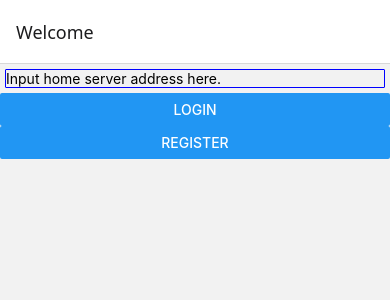
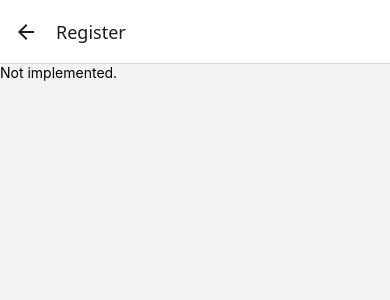
Before and after one commit to MinimalMio/Kiri, a React Native app: screen /RegisterScreen in a window 390 px wide. Shown: the top 300 px of the page. Built offline with nearby package versions, Linux system fonts and the light colour scheme.

Commit message:
fix && feat: refactor name and add RegisterScreen(register feature WIP)

```diff
--- a/src/App.tsx
+++ b/src/App.tsx
@@ -14,11 +14,14 @@ import {
   useNavigation
 } from '@react-navigation/native'
 import { createNativeStackNavigator, NativeStackNavigationProp } from '@react-navigation/native-stack'
-import Login2nd from './pages/Login2nd';
+
+import Login2ndScreen from './pages/Login2nd';
+import RegisterScreen from './pages/Register';
 
 type RootStackParamList = {
-  Login: undefined,
-  Login2nd: undefined,
+  LoginScreen: undefined,
+  Login2ndScreen: undefined,
+  RegisterScreen: undefined,
 }
 
 const LoginScreen = () => {
@@ -27,7 +30,7 @@ const LoginScreen = () => {
   return (
     <View>
       <TextInput placeholder='Input home server address here.' style={styles.input}/>
-      <Button onPress={() => navi.navigate('Login2nd')} title='Login'/>
+      <Button onPress={() => navi.navigate('Login2ndScreen')} title='Login'/>
       <Button title='Register'/>
     </View>
   );
@@ -37,28 +40,33 @@ const Stack = createNativeStackNavigator<RootStackParamList>();
 
 function RootStack () {
   return(
-    <Stack.Navigator initialRouteName='Login'>
+    <Stack.Navigator initialRouteName='LoginScreen'>
       <Stack.Screen
-        name="Login"
+        name="LoginScreen"
         component={LoginScreen}
         options={{
           title: 'Welcome',
-        }} />
+        }}
+      />
       <Stack.Screen
-        name="Login2nd"
-        component={Login2nd}
+        name="Login2ndScreen"
+        component={Login2ndScreen}
         options={{
           title: 'Login',
-        }} />
+        }}
+      />
+      <Stack.Screen
+        name="RegisterScreen"
+        component={RegisterScreen}
+        options={{
+          title: 'Register',
+        }}
+      />
     </Stack.Navigator>
   );
 }
 
 const styles = StyleSheet.create({
-  title: {
-    fontSize: 24,
-    textAlign: 'center',
-  },
   input: {
     margin: 5,
     borderColor: 'blue',
--- a/src/pages/Login2nd.tsx
+++ b/src/pages/Login2nd.tsx
@@ -6,7 +6,7 @@ import {
     StyleSheet,
 } from 'react-native'
 
-const Login2nd = () => {
+const Login2ndScreen = () => {
     return (
         <View>
             <TextInput style={styles.input} placeholder='Username'/>
@@ -25,4 +25,4 @@ const styles = StyleSheet.create({
     },
 });
 
-export default Login2nd;
+export default Login2ndScreen;
--- /dev/null
+++ b/src/pages/Register.tsx
@@ -0,0 +1,20 @@
+import React from 'react';
+import {
+    View,
+    Text,
+    StyleSheet,
+} from 'react-native';
+
+const RegisterScreen = () => {
+    return (
+        <View>
+            <Text>Not implemented.</Text>
+        </View>
+    );
+}
+
+const styles = StyleSheet.create({
+    view: {},
+});
+
+export default RegisterScreen;
```
